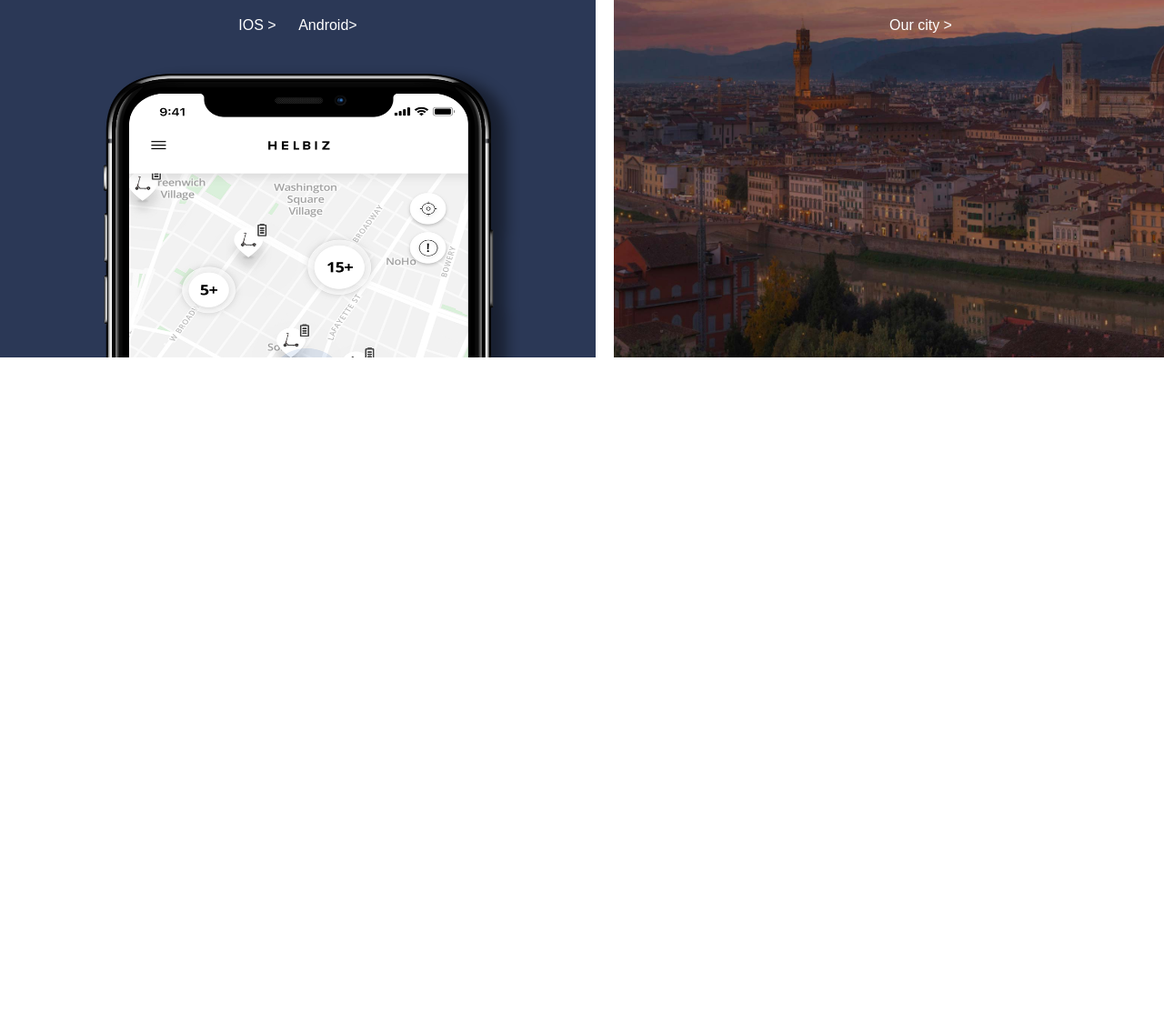
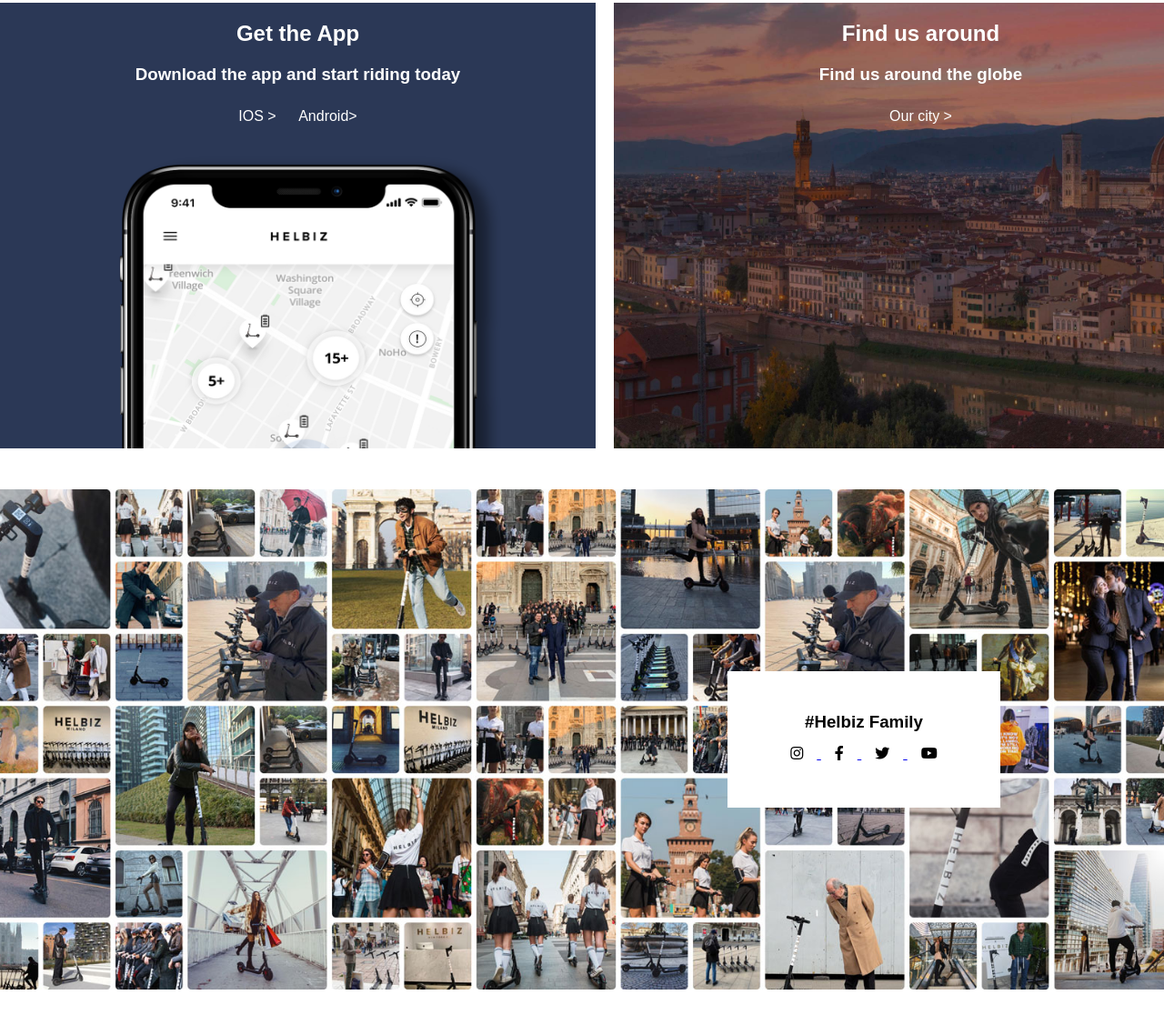
Before and after one commit to FrancescaCassani/html-css-helbiz, a plain HTML site: page index.html in a window 1280 px wide. Shown: the part 2737-3864 px from the top of the page at 91% size. Before the commit the page ends 3134 px from the top, so only its background shows below. Drawn offline with Linux system fonts and the light colour scheme.

Commit message:
Helbiz family

```diff
--- a/css/style.css
+++ b/css/style.css
@@ -319,12 +319,12 @@ body {
 }
 
 /* Smart mobility */
-.smart-mobility {
+.smart-mobility .container {
   position: relative;
-  height: 450px;
+  height: 550px;
   background-image: url("../img/scooter-bg.jpg");
   background-size: cover;
-  background-position: left center;
+  background-position: center;
 }
 
 .smart-mobility h1 {
@@ -385,10 +385,6 @@ body {
 }
 
 /* The app */
-.app {
-  position: relative;
-}
-
 .app .box-1,
 .app .box-2 {
   background-color: #2B3856;
@@ -399,7 +395,7 @@ body {
 }
 /* Immagini */
 .small-container .box-1 img {
-  width: 600px;
+  width: 550px;
   height: 350px;
 }
 
@@ -416,3 +412,32 @@ body {
   margin-top: 20px;
   color: white;
 }
+
+/* HELBIZ FAMILIY */
+.family {
+  position: relative;
+  height: 550px;
+  margin-top: 550px;
+  margin-bottom: 45px;
+  background-image: url("../img/social-banner.jpg");
+  background-size: cover;
+  background-position: center;
+}
+
+.family .icone {
+  position: absolute;
+  top: 200px;
+  left: 800px;
+  width: 300px;
+  height: 150px;
+  background: white;
+}
+
+.family .icone {
+  padding: 45px;
+}
+
+.family .icone a i {
+  padding: 15px;
+  color: black;
+}
--- a/index.html
+++ b/index.html
@@ -165,12 +165,31 @@
             <h2>Find us around</h2>
             <h3>Find us around the globe</h3>
             <a class="btn" href="#">Our city ></a>
-
-
           </div>
         </div>
       </section>
 
+
+      <!-- HELBIZ FAMILIY -->
+      <section class="family">
+        <div class="container">
+          <div class="icone text-center">
+            <h3>#Helbiz Family</h3>
+            <a href="#">
+              <i class="fab fa-instagram"></i>
+            </a>
+            <a href="#">
+              <i class="fab fa-facebook-f"></i>
+            </a>
+            <a href="#">
+              <i class="fab fa-twitter"></i>
+            </a>
+            <a href="#">
+              <i class="fab fa-youtube"></i>
+            </a>
+          </div>
+        </div>
+      </section>
     </main>
   </body>
 </html>
```
